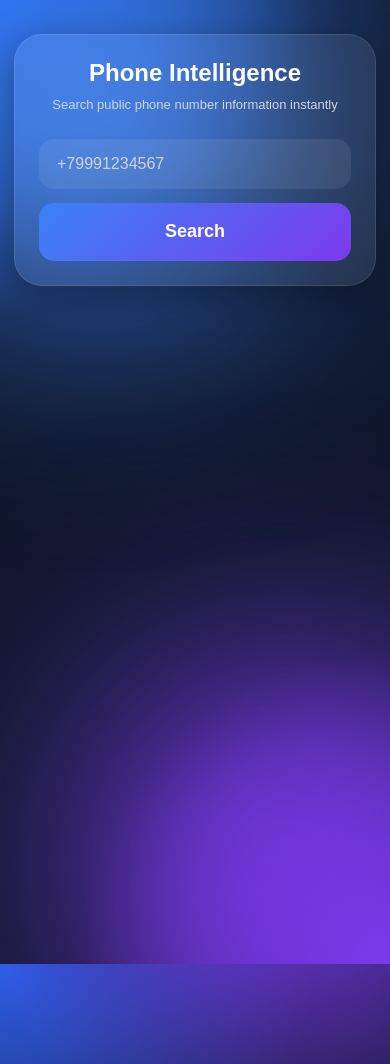
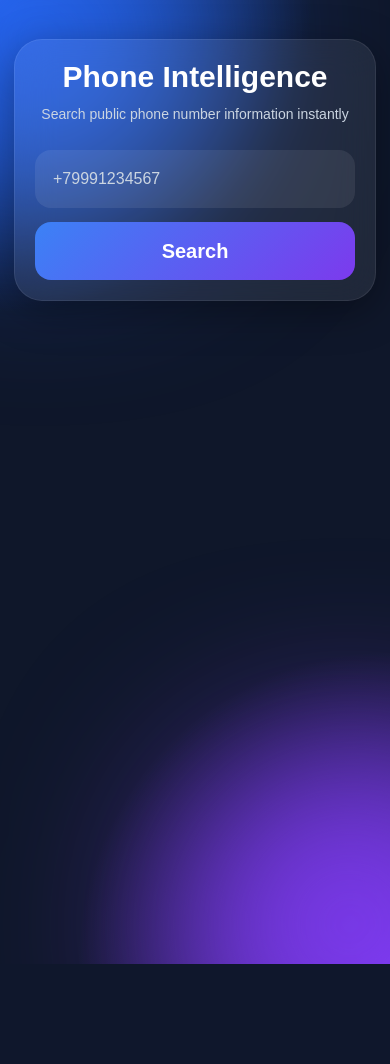
Before and after one commit to maksymtelegram0-source/phone-info-site, a Flask app: page / in a window 390 px wide; the page is wider, and only the part inside the window is pictured. After the commit the page ends 964 px from the top of that part, so only its background shows below. Run offline with Flask 3, Linux system fonts and the light colour scheme.

Commit message:
fix mobile width

```diff
--- a/static/style.css
+++ b/static/style.css
@@ -6,6 +6,7 @@
 
 html,
 body{
+    width:100%;
     overflow-x:hidden;
 }
 
@@ -34,10 +35,12 @@ body{
 
     color:white;
 
-    padding:20px;
+    padding:14px;
+
+    position:relative;
 }
 
-/* background blur */
+/* blur background */
 
 body::before,
 body::after{
@@ -46,61 +49,61 @@ body::after{
 
     position:absolute;
 
-    width:400px;
+    width:320px;
 
-    height:400px;
+    height:320px;
 
     border-radius:50%;
 
-    filter:blur(120px);
+    filter:blur(100px);
 
     z-index:-1;
 }
 
 body::before{
 
-    background:#3b82f6;
+    background:#2563eb;
 
-    top:-100px;
+    top:-120px;
 
-    left:-100px;
+    left:-120px;
 }
 
 body::after{
 
     background:#7c3aed;
 
-    bottom:-100px;
+    bottom:-120px;
 
-    right:-100px;
+    right:-120px;
 }
 
 /* container */
 
 .container{
 
-    width:100%;
+    width:min(100%,520px);
 
-    max-width:520px;
+    overflow:hidden;
 
-    margin-top:40px;
+    margin-top:25px;
 
-    margin-bottom:40px;
+    margin-bottom:25px;
 
     background:rgba(255,255,255,0.08);
 
-    border:1px solid rgba(255,255,255,0.1);
+    border:1px solid rgba(255,255,255,0.08);
 
     backdrop-filter:blur(20px);
 
-    padding:40px;
+    padding:20px;
 
-    border-radius:30px;
+    border-radius:28px;
 
     box-shadow:
-    0 10px 40px rgba(0,0,0,0.4);
+    0 10px 40px rgba(0,0,0,0.35);
 
-    animation:fadeIn 1s ease;
+    animation:fadeIn 0.8s ease;
 }
 
 /* title */
@@ -109,7 +112,7 @@ h1{
 
     text-align:center;
 
-    font-size:34px;
+    font-size:30px;
 
     margin-bottom:10px;
 
@@ -122,7 +125,7 @@ h1{
 
     color:#cbd5e1;
 
-    margin-bottom:30px;
+    margin-bottom:25px;
 
     font-size:14px;
 
@@ -135,20 +138,24 @@ form{
 
     display:flex;
 
-    gap:12px;
+    flex-direction:column;
+
+    gap:14px;
 }
 
 /* input */
 
 input{
 
-    flex:1;
+    width:100%;
 
-    padding:16px 18px;
+    height:58px;
+
+    padding:0 18px;
 
     border:none;
 
-    border-radius:15px;
+    border-radius:16px;
 
     background:rgba(255,255,255,0.08);
 
@@ -168,19 +175,19 @@ input::placeholder{
 input:focus{
 
     background:rgba(255,255,255,0.12);
-
-    transform:scale(1.02);
 }
 
 /* button */
 
 button{
 
-    padding:16px 22px;
+    width:100%;
+
+    height:58px;
 
     border:none;
 
-    border-radius:15px;
+    border-radius:16px;
 
     background:linear-gradient(
         135deg,
@@ -190,9 +197,9 @@ button{
 
     color:white;
 
-    font-size:16px;
+    font-size:20px;
 
-    font-weight:600;
+    font-weight:700;
 
     cursor:pointer;
 
@@ -232,24 +239,24 @@ button:hover{
 
 .result{
 
-    margin-top:28px;
+    margin-top:24px;
 
     background:rgba(255,255,255,0.06);
 
-    padding:25px;
+    border:1px solid rgba(255,255,255,0.08);
+
+    padding:22px;
 
     border-radius:22px;
-
-    border:1px solid rgba(255,255,255,0.08);
 
     animation:slideUp 0.5s ease;
 }
 
 .result h2{
 
-    margin-bottom:20px;
+    margin-bottom:18px;
 
-    font-size:28px;
+    font-size:24px;
 }
 
 .result p{
@@ -261,6 +268,8 @@ button:hover{
     font-size:15px;
 
     line-height:1.5;
+
+    word-break:break-word;
 }
 
 .result strong{
@@ -273,11 +282,11 @@ button:hover{
 
     background:rgba(239,68,68,0.15);
 
-    border:1px solid rgba(239,68,68,0.4);
+    border:1px solid rgba(239,68,68,0.35);
 
-    padding:15px;
+    padding:14px;
 
-    border-radius:12px;
+    border-radius:14px;
 
     color:#fecaca;
 }
@@ -320,88 +329,3 @@ button:hover{
         transform:rotate(360deg);
     }
 }
-
-/* MOBILE */
-
-@media(max-width:600px){
-
-    body{
-        padding:14px;
-    }
-
-    .container{
-
-        width:100%;
-
-        padding:24px;
-
-        border-radius:28px;
-
-        margin-top:20px;
-
-        margin-bottom:20px;
-    }
-
-    h1{
-
-        font-size:24px;
-
-        margin-bottom:8px;
-    }
-
-    .subtitle{
-
-        font-size:13px;
-
-        margin-bottom:24px;
-    }
-
-    form{
-
-        flex-direction:column;
-
-        gap:14px;
-    }
-
-    input{
-
-        width:100%;
-
-        height:58px;
-
-        font-size:16px;
-    }
-
-    button{
-
-        width:100%;
-
-        height:58px;
-
-        font-size:18px;
-    }
-
-    .result{
-
-        margin-top:24px;
-
-        padding:22px;
-    }
-
-    .result h2{
-
-        font-size:22px;
-
-        margin-bottom:18px;
-    }
-
-    .result p{
-
-        font-size:15px;
-
-        line-height:1.5;
-
-        margin:14px 0;
-    }
-
-}
```
